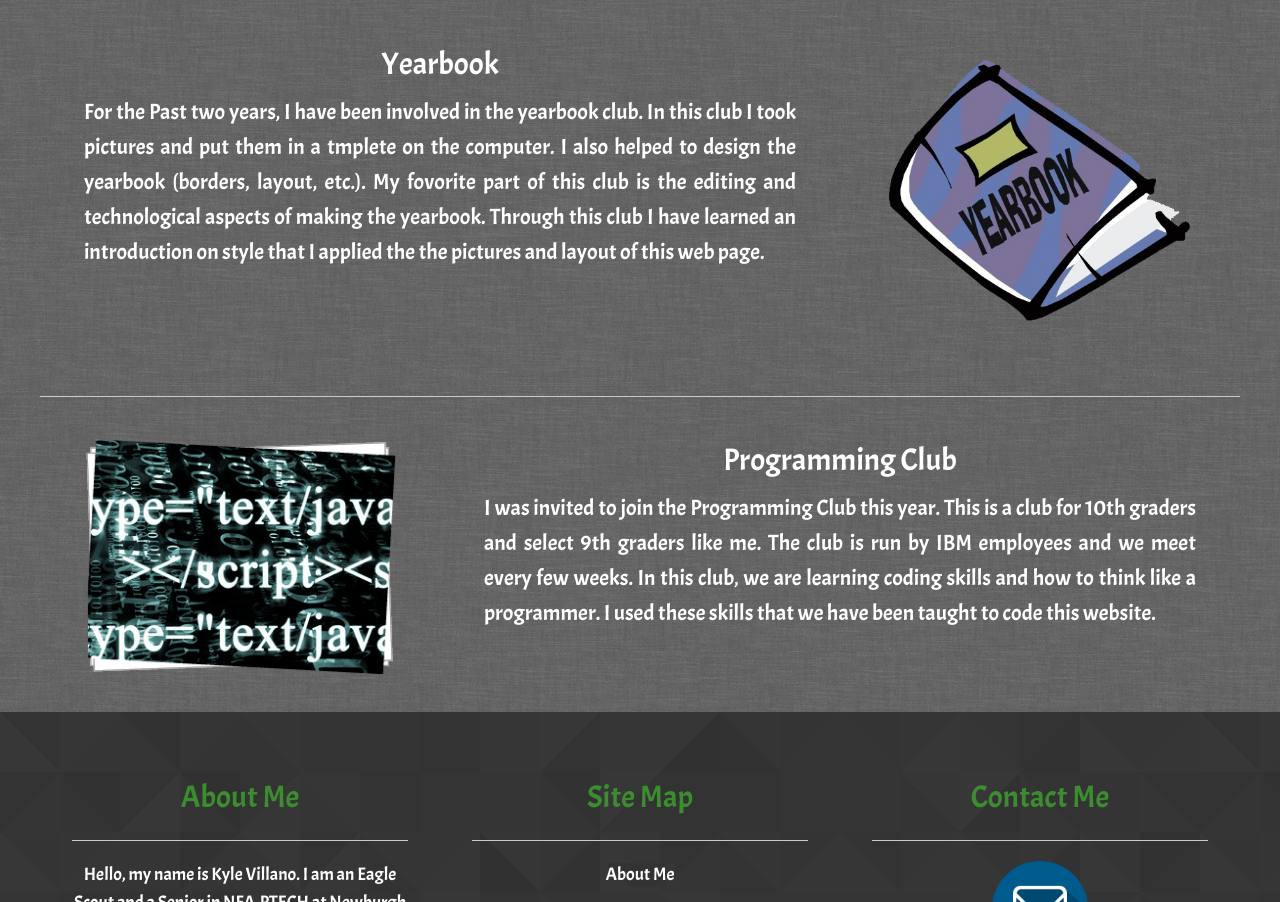
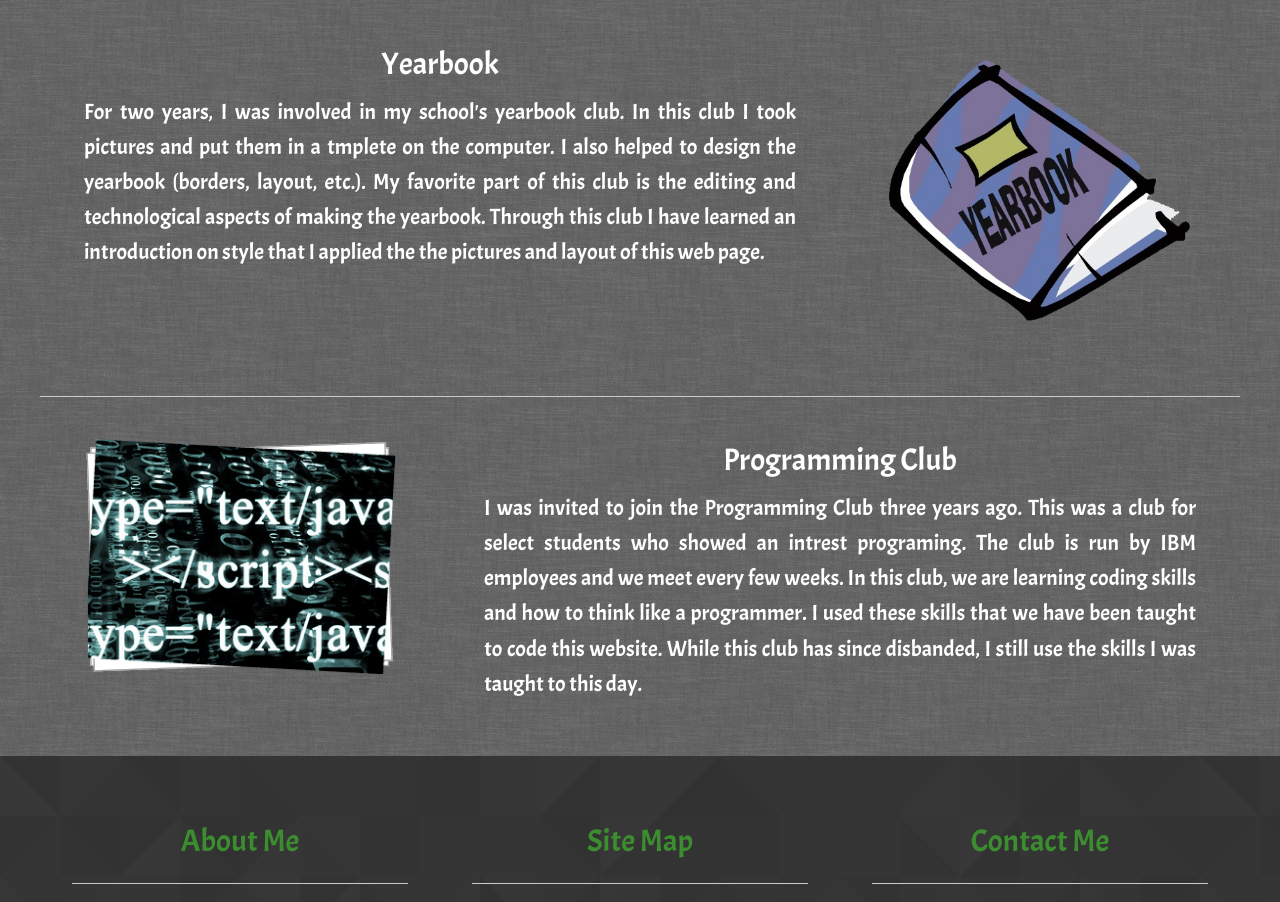
Before and after one commit to kvillano/kvillano.github.io, a plain HTML site: page sample6.html in a window 1280 px wide. Shown: the part 742-1644 px from the top of the page. Drawn offline with Linux system fonts and the light colour scheme.

Commit message:
Updating information

```diff
--- a/sample6.html
+++ b/sample6.html
@@ -138,10 +138,10 @@
             <div class="small-12 medium-8 columns">
           <h3 id="about-me-title">Yearbook</h3>
               <p>
-            For the Past two years, I have been involved in the yearbook club.
+            For two years, I was involved in my school's yearbook club.
             In this club I took pictures and put them in a tmplete on the
             computer. I also helped to design the yearbook (borders, layout, etc.).
-            My fovorite part of this club is the editing and technological aspects of
+            My favorite part of this club is the editing and technological aspects of
             making the yearbook. Through this club I have learned an introduction
             on style that I applied the the pictures and layout of this web page.
 
@@ -159,9 +159,10 @@
   <div class=" small-12 medium-8 columns">
     <h3 id="about-me-title">Programming Club</h3>
         <p>
-       I was invited to join the Programming Club this year. This is a club for 10th graders and select 9th graders like me.
+       I was invited to join the Programming Club three years ago. This was a club for select students who showed an intrest programing.
        The club is run by IBM employees and we meet every few weeks. In this club, we are learning coding skills
-       and how to think like a programmer. I used these skills that we have been taught to code this website.
+       and how to think like a programmer. I used these skills that we have been taught to code this website. While this club has since disbanded, I still use
+       the skills I was taught to this day.
         </p>
 </div>
 
```
